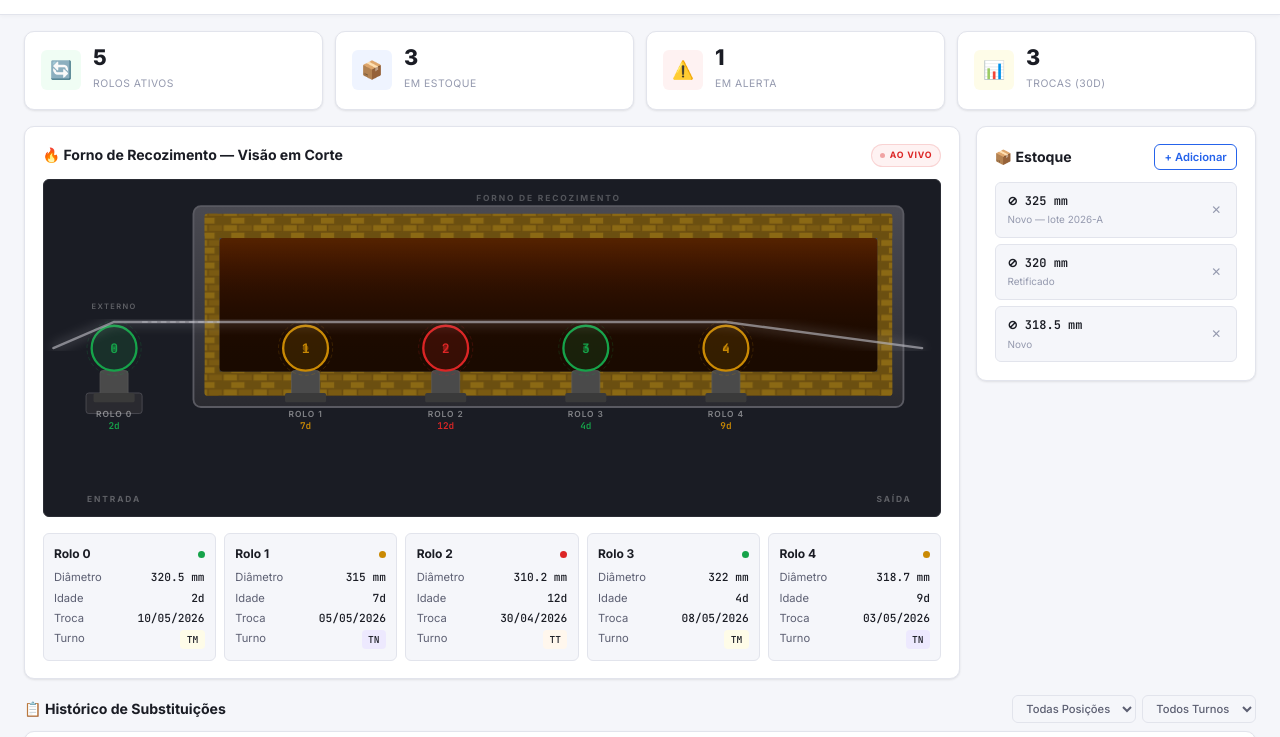
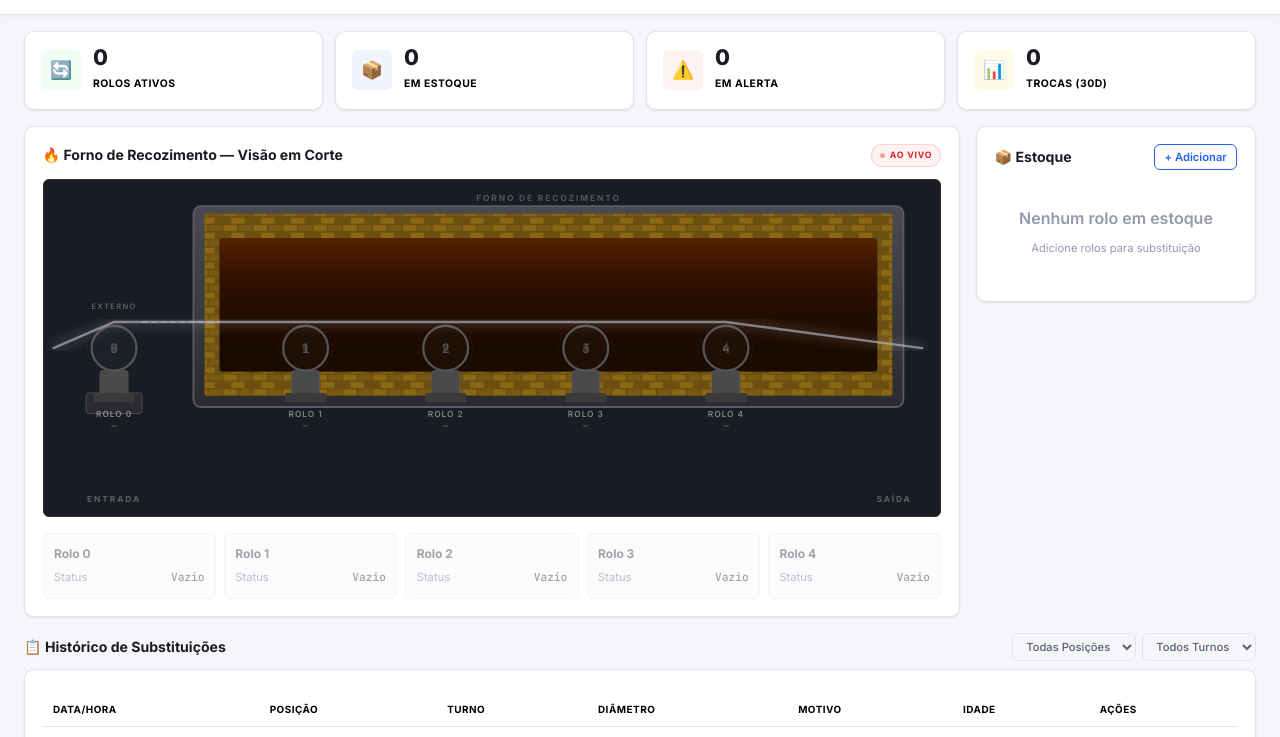
Before and after one commit to bininpython/rb1-roll, a website built with Vite: page index.html in a window 1280 px wide. Shown: the part 63-800 px from the top of the page. Built offline with nearby package versions, Linux system fonts and the light colour scheme.

Commit message:
style: textos em preto para melhor legibilidade e limpeza do banco de dados (virgem)

```diff
--- a/src/store.ts
+++ b/src/store.ts
@@ -145,26 +145,8 @@ export function removerEstoque(id: string): void {
   save(KEYS.E, estoque);
 }
 
-// ===== Demo Data =====
+// ===== Initialization =====
 export function initDemo(): void {
-  if (rolos.length || historico.length) return;
-  const n = Date.now(), d = 864e5;
-  rolos = [
-    { id: genId(), posicao: 0, data_troca: new Date(n - 2*d).toISOString(), turno: 'TM', diametro: 320.5, obs_motivo: 'Preventiva — troca programada' },
-    { id: genId(), posicao: 1, data_troca: new Date(n - 7*d).toISOString(), turno: 'TN', diametro: 315.0, obs_motivo: 'Desgaste detectado na inspeção' },
-    { id: genId(), posicao: 2, data_troca: new Date(n - 12*d).toISOString(), turno: 'TT', diametro: 310.2, obs_motivo: 'Marca na chapa — substituição urgente' },
-    { id: genId(), posicao: 3, data_troca: new Date(n - 4*d).toISOString(), turno: 'TM', diametro: 322.0, obs_motivo: 'Preventiva' },
-    { id: genId(), posicao: 4, data_troca: new Date(n - 9*d).toISOString(), turno: 'TN', diametro: 318.7, obs_motivo: 'Desgaste acumulado' }
-  ];
-  estoque = [
-    { id: genId(), diametro: 325.0, obs: 'Novo — lote 2026-A', data_entrada: new Date().toISOString() },
-    { id: genId(), diametro: 320.0, obs: 'Retificado', data_entrada: new Date().toISOString() },
-    { id: genId(), diametro: 318.5, obs: 'Novo', data_entrada: new Date().toISOString() }
-  ];
-  historico = [
-    { id: genId(), posicao: 0, data_troca: new Date(n - 20*d).toISOString(), turno: 'TN', diametro: 319.0, obs_motivo: 'Quebra — trinca superficial', idade_dias: 18, created_at: new Date(n - 2*d).toISOString() },
-    { id: genId(), posicao: 2, data_troca: new Date(n - 25*d).toISOString(), turno: 'TT', diametro: 312.5, obs_motivo: 'Desgaste excessivo', idade_dias: 13, created_at: new Date(n - 12*d).toISOString() },
-    { id: genId(), posicao: 1, data_troca: new Date(n - 15*d).toISOString(), turno: 'TM', diametro: 316.0, obs_motivo: 'Marca na chapa', idade_dias: 8, created_at: new Date(n - 7*d).toISOString() }
-  ];
-  save(KEYS.R, rolos); save(KEYS.E, estoque); save(KEYS.H, historico);
+  // O sistema agora inicia totalmente vazio ("virgem") conforme solicitado.
+  // Nenhuma carga de demonstração será injetada.
 }
--- a/src/style.css
+++ b/src/style.css
@@ -109,7 +109,7 @@ body {
 .si-alert { background: var(--red-bg); color: var(--red); }
 .si-swaps { background: var(--yellow-bg); color: var(--yellow); }
 .stat-value { font-size: 1.35rem; font-weight: 800; display: block; line-height: 1.1; }
-.stat-label { font-size: .65rem; color: var(--text-muted); text-transform: uppercase; letter-spacing: .5px; }
+.stat-label { font-size: .65rem; color: #000000; font-weight: 700; text-transform: uppercase; letter-spacing: .5px; }
 
 /* ===== Main Layout ===== */
 #app-main { padding-bottom: 2rem; }
@@ -202,8 +202,8 @@ body {
 .history-table-wrapper { overflow-x: auto; margin-top: .4rem; }
 .history-table { width: 100%; border-collapse: collapse; font-size: .75rem; }
 .history-table th {
-  text-align: left; padding: .5rem .65rem; font-size: .62rem; color: var(--text-muted);
-  text-transform: uppercase; letter-spacing: .5px; border-bottom: 1px solid var(--border); font-weight: 600;
+  text-align: left; padding: .5rem .65rem; font-size: .62rem; color: #000000;
+  text-transform: uppercase; letter-spacing: .5px; border-bottom: 1px solid var(--border); font-weight: 700;
 }
 .history-table td {
   padding: .55rem .65rem; border-bottom: 1px solid var(--border);
```
